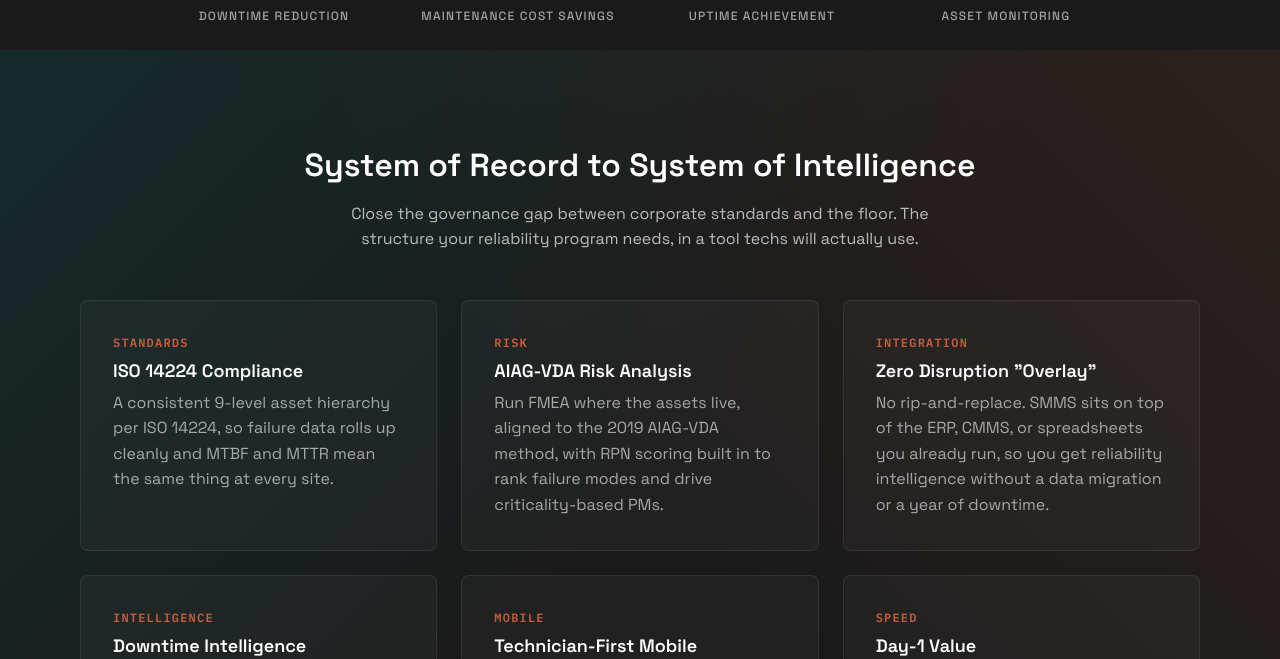
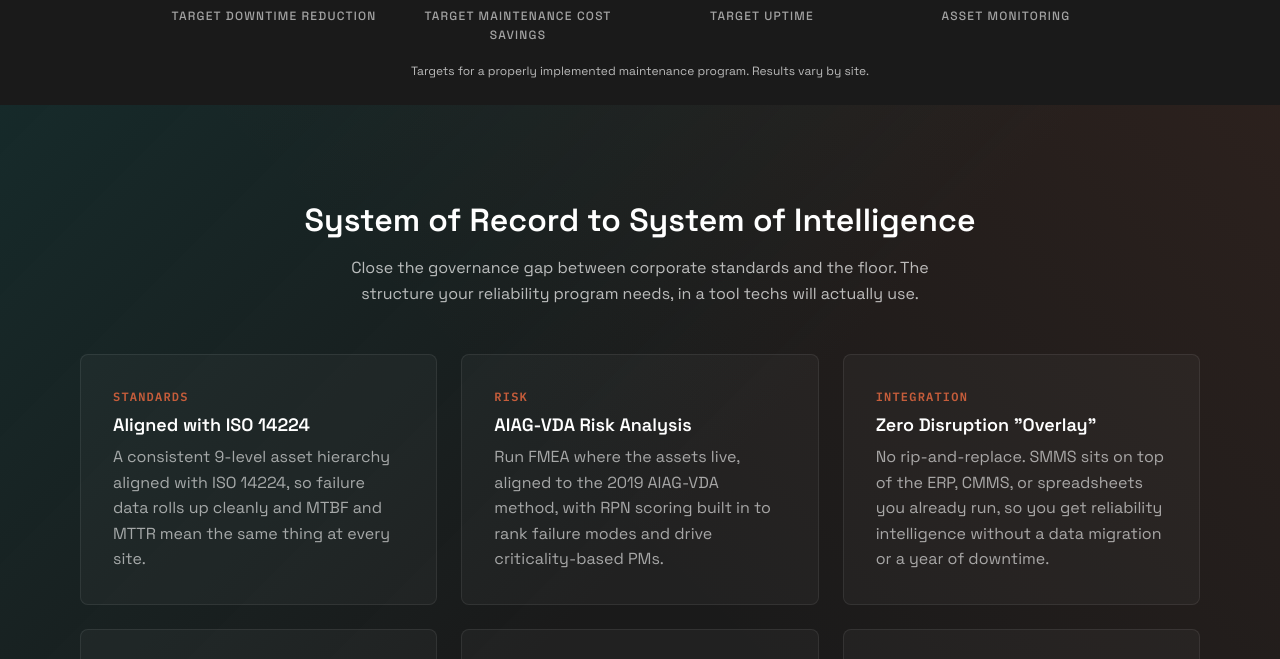
Before and after one commit to nextbelt/nextbelt-website, a plain HTML site: page platform.html in a window 1280 px wide. Shown: the part 605-1264 px from the top of the page. Drawn offline with nearby package versions, Linux system fonts and the light colour scheme.

Commit message:
Platform page: results read as targets; ISO wording 'Aligned with ISO 14224'

```diff
--- a/platform.html
+++ b/platform.html
@@ -107,21 +107,22 @@
     <div class="metrics-grid">
       <div class="metric-item">
         <div class="metric-value">30%</div>
-        <div class="metric-label">Downtime Reduction</div>
+        <div class="metric-label">Target Downtime Reduction</div>
       </div>
       <div class="metric-item">
         <div class="metric-value">40%</div>
-        <div class="metric-label">Maintenance Cost Savings</div>
+        <div class="metric-label">Target Maintenance Cost Savings</div>
       </div>
       <div class="metric-item">
         <div class="metric-value">99.5%</div>
-        <div class="metric-label">Uptime Achievement</div>
+        <div class="metric-label">Target Uptime</div>
       </div>
       <div class="metric-item">
         <div class="metric-value">Real-time</div>
         <div class="metric-label">Asset Monitoring</div>
       </div>
     </div>
+    <p style="max-width: 1000px; margin: 16px auto 0; padding: 0 24px; text-align: center; font-size: 0.75rem; color: rgba(255,255,255,0.7);">Targets for a properly implemented maintenance program. Results vary by site.</p>
   </section>
 
   <!-- Platform Features - Dark Section -->
@@ -133,8 +134,8 @@
       <div class="feature-grid">
         <div class="feature-card">
           <span class="feature-label">Standards</span>
-          <h3>ISO 14224 Compliance</h3>
-          <p>A consistent 9-level asset hierarchy per ISO 14224, so failure data rolls up cleanly and MTBF and MTTR mean the same thing at every site.</p>
+          <h3>Aligned with ISO 14224</h3>
+          <p>A consistent 9-level asset hierarchy aligned with ISO 14224, so failure data rolls up cleanly and MTBF and MTTR mean the same thing at every site.</p>
         </div>
 
         <div class="feature-card">
@@ -332,7 +333,7 @@
             <span class="calc-result-label">Potential Savings with SMMS</span>
             <span class="calc-result-value savings" id="annual-savings">$0</span>
           </div>
-          <p class="calc-note">Based on 30% downtime reduction—our client average</p>
+          <p class="calc-note">Based on a 30% downtime reduction target. Results vary by site.</p>
         </div>
       </div>
     </div>
```
